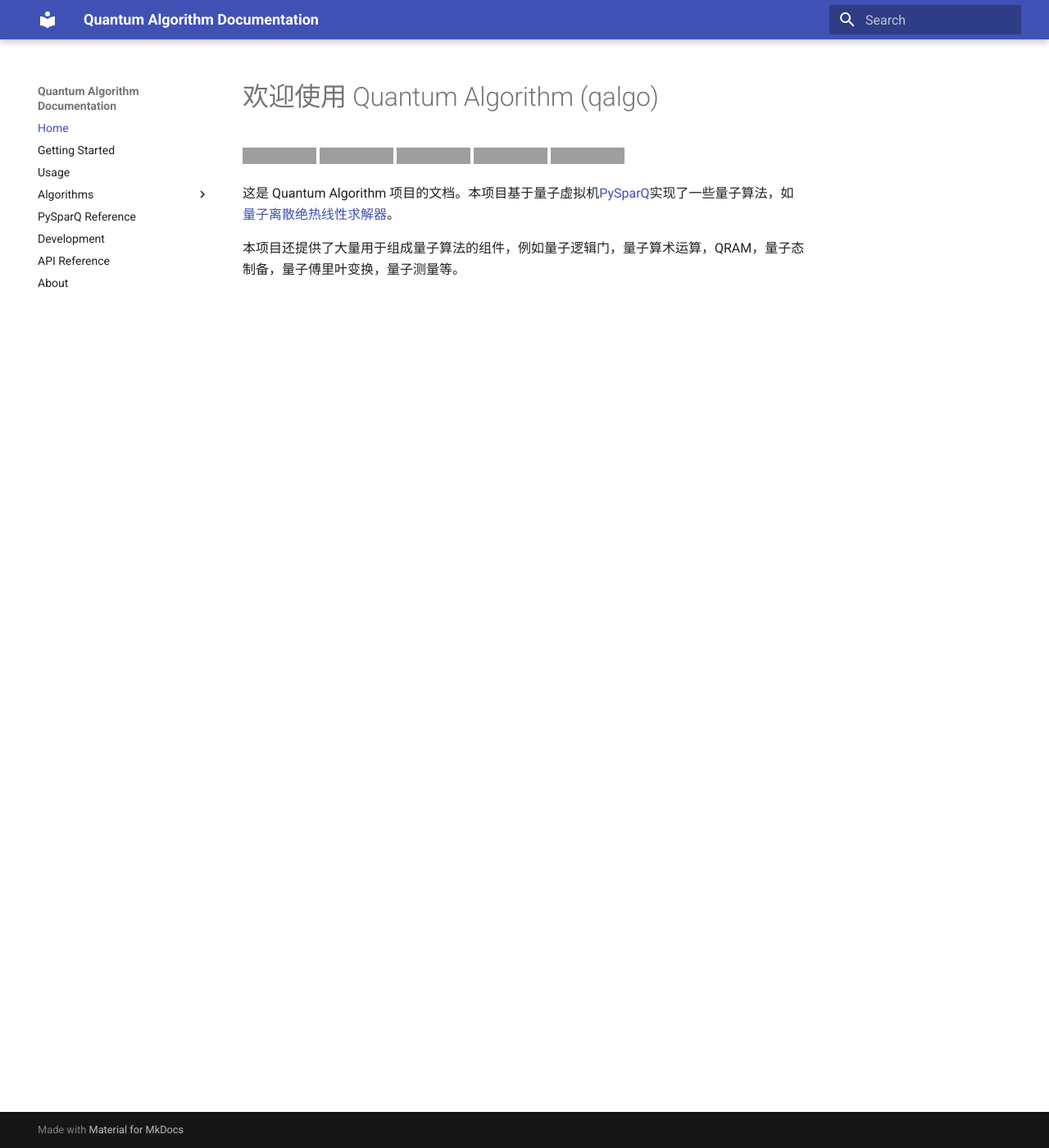
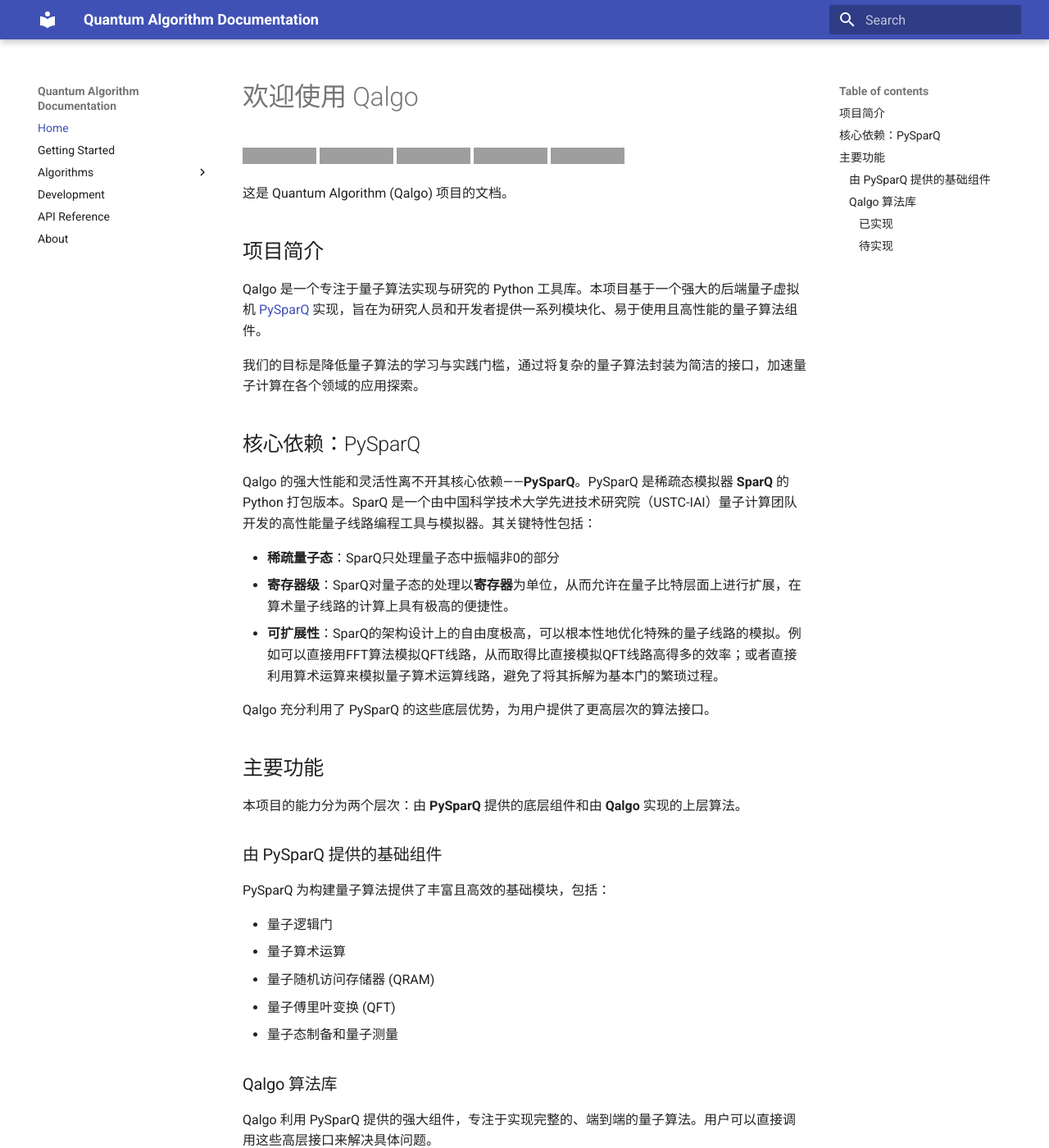
Before and after one commit to TMYTiMidlY/QuantumAlgorithm, an MkDocs documentation site: the page built from docs/index.md, in a window 1280 px wide and 1400 px high. Shown: the whole window at 82% size. Built offline with MkDocs 1.6.1 and Material for MkDocs 9.7.7, drawn with Linux system fonts in a browser that asks for light colours; some of the changed text lies outside the part shown; grey boxes are pictures that could not be loaded.

Commit message:
docs: update

```diff
--- a/docs/index.md
+++ b/docs/index.md
@@ -1,4 +1,4 @@
-# 欢迎使用 Quantum Algorithm (qalgo)
+# 欢迎使用 Qalgo
 
 [![GitHub version](https://badge.fury.io/gh/tmytimidly%2Fquantumalgorithm.svg)](https://badge.fury.io/gh/tmytimidly%2Fquantumalgorithm)
 [![Documentation Status](https://app.readthedocs.org/projects/qalgo/badge/?version=latest)](https://qalgo.readthedocs.io/zh-cn/latest/)
@@ -6,6 +6,52 @@
 [![Test status](https://github.com/TMYTiMidlY/QuantumAlgorithm/actions/workflows/tests.yml/badge.svg)](https://github.com/TMYTiMidlY/QuantumAlgorithm/actions/workflows/tests.yml)
 ![PyPI - Python Version](https://img.shields.io/pypi/pyversions/qalgo)
 
-这是 Quantum Algorithm 项目的文档。本项目基于量子虚拟机[PySparQ](https://pypi.org/project/pysparq/)实现了一些量子算法，如[量子离散绝热线性求解器](./algorithms/qda.md#algorithm-description)。
+这是 Quantum Algorithm (Qalgo) 项目的文档。
 
-本项目还提供了大量用于组成量子算法的组件，例如量子逻辑门，量子算术运算，QRAM，量子态制备，量子傅里叶变换，量子测量等。
+## 项目简介
+
+Qalgo 是一个专注于量子算法实现与研究的 Python 工具库。本项目基于一个强大的后端量子虚拟机 [PySparQ](https://pypi.org/project/pysparq/) 实现，旨在为研究人员和开发者提供一系列模块化、易于使用且高性能的量子算法组件。
+
+我们的目标是降低量子算法的学习与实践门槛，通过将复杂的量子算法封装为简洁的接口，加速量子计算在各个领域的应用探索。
+
+## 核心依赖：PySparQ
+
+Qalgo 的强大性能和灵活性离不开其核心依赖——**PySparQ**。PySparQ 是稀疏态模拟器 **SparQ** 的 Python 打包版本。SparQ 是一个由中国科学技术大学先进技术研究院（USTC-IAI）量子计算团队开发的高性能量子线路编程工具与模拟器。其关键特性包括：
+
+- **稀疏量子态**：SparQ只处理量子态中振幅非0的部分
+- **寄存器级**：SparQ对量子态的处理以**寄存器**为单位，从而允许在量子比特层面上进行扩展，在算术量子线路的计算上具有极高的便捷性。
+- **可扩展性**：SparQ的架构设计上的自由度极高，可以根本性地优化特殊的量子线路的模拟。例如可以直接用FFT算法模拟QFT线路，从而取得比直接模拟QFT线路高得多的效率；或者直接利用算术运算来模拟量子算术运算线路，避免了将其拆解为基本门的繁琐过程。
+
+Qalgo 充分利用了 PySparQ 的这些底层优势，为用户提供了更高层次的算法接口。
+
+## 主要功能
+
+本项目的能力分为两个层次：由 **PySparQ** 提供的底层组件和由 **Qalgo** 实现的上层算法。
+
+### 由 PySparQ 提供的基础组件
+
+PySparQ 为构建量子算法提供了丰富且高效的基础模块，包括：
+
+-   量子逻辑门
+-   量子算术运算
+-   量子随机访问存储器 (QRAM)
+-   量子傅里叶变换 (QFT)
+-   量子态制备和量子测量
+
+
+### Qalgo 算法库
+
+Qalgo 利用 PySparQ 提供的强大组件，专注于实现完整的、端到端的量子算法。用户可以直接调用这些高层接口来解决具体问题。
+
+#### 已实现
+
+-   **[基于离散绝热定理的量子线性求解器](./algorithms/qda.md#algorithm-description)**
+
+#### 待实现
+
+我们计划在未来的版本中继续扩展算法库，包括但不限于：
+
+-   Shor 算法
+-   Grover 算法
+-   哈密顿模拟
+-   基于 HHL 算法的量子线性求解器
--- a/mkdocs.yml
+++ b/mkdocs.yml
@@ -1,15 +1,15 @@
 site_name: Quantum Algorithm Documentation
-site_description: 用稀疏态模拟器PySparQ实现的量子算法
+site_description: 基于稀疏态模拟器PySparQ的量子算法库
 site_author: USTC-IAI量子计算团队
 site_url: https://qalgo.readthedocs.io/
 
 nav:
   - Home: index.md
   - Getting Started: start.md
-  - Usage: usage.md
+  # - Usage: usage.md
   - Algorithms:
       - Quantum Discrete Adiabatic: algorithms/qda.md
-  - PySparQ Reference: pysparq.md
+  # - PySparQ Reference: pysparq.md
   - Development: development.md
   - API Reference: api.md
   - About: about.md
```
Also changed, not shown: docs/start.md (+28 -14 lines).
